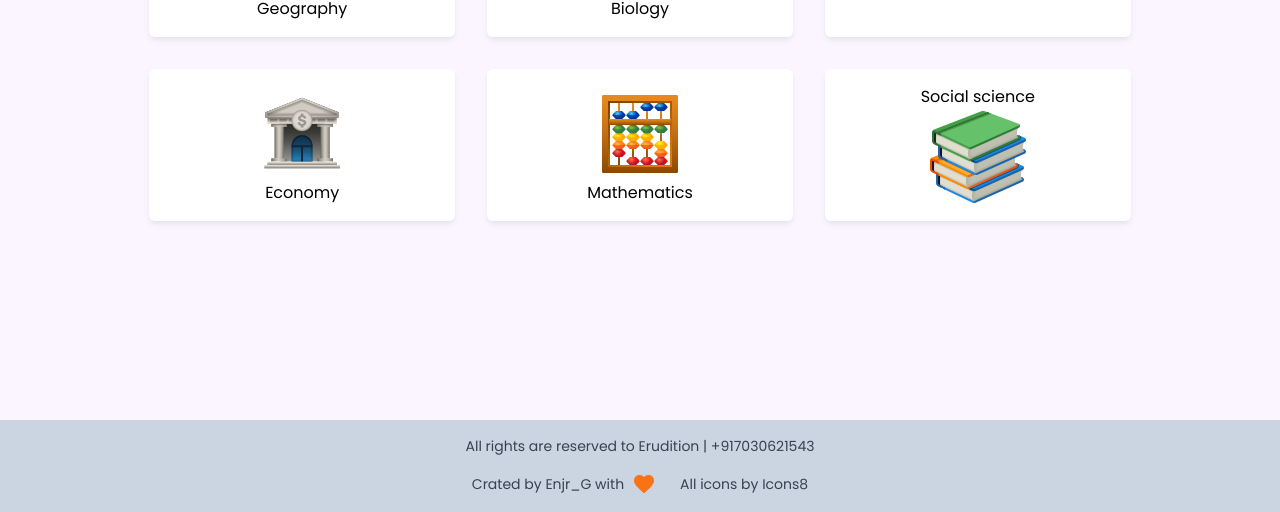
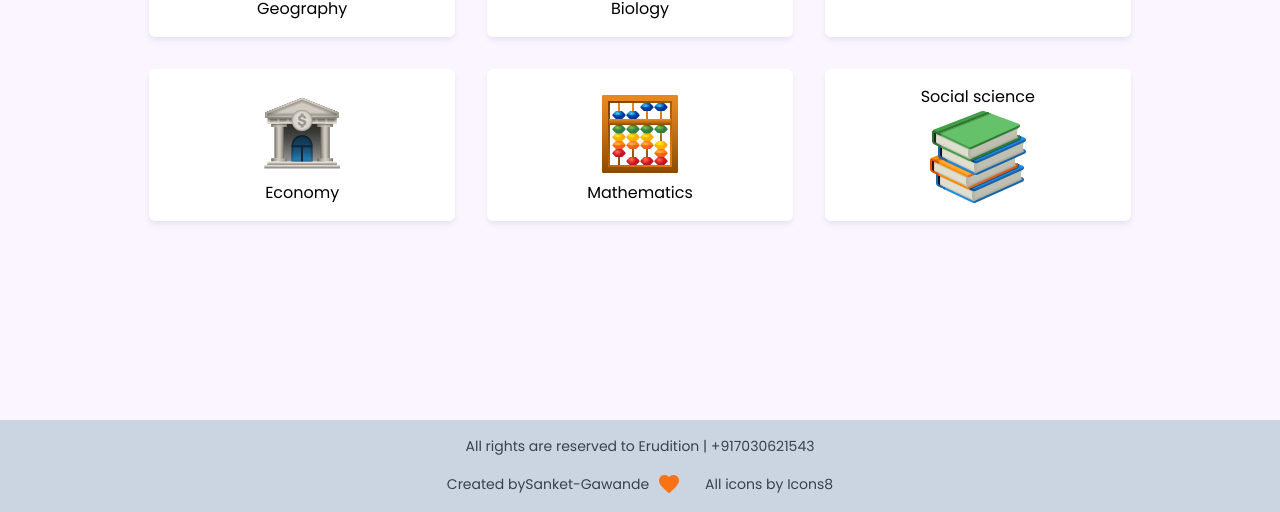
Before and after one commit to Sanket-Gawande/erudition_web_template, a website built with Vite: page index.html in a window 1280 px wide. Shown: the part 1586-2098 px from the top of the page. Built offline with nearby package versions, Linux system fonts and the light colour scheme; files whose address does not match are found by name.

Commit message:
Update index.html

```diff
--- a/index.html
+++ b/index.html
@@ -224,7 +224,7 @@
       <p>All rights are reserved to Erudition | +917030621543</p>
       <div class="flex space-x-4 items-center">
         <p class="flex items-center">
-          Crated by Enjr_G with
+         Created by <a target="_blank" href="https://github.com/Sanket-Gawande/"> Sanket-Gawande</a>
           <span class="material-icons mx-2 text-orange-500"> favorite </span>
         </p>
         <a target="_blank" href="https://icons8.com"> All icons by Icons8</a>
```
